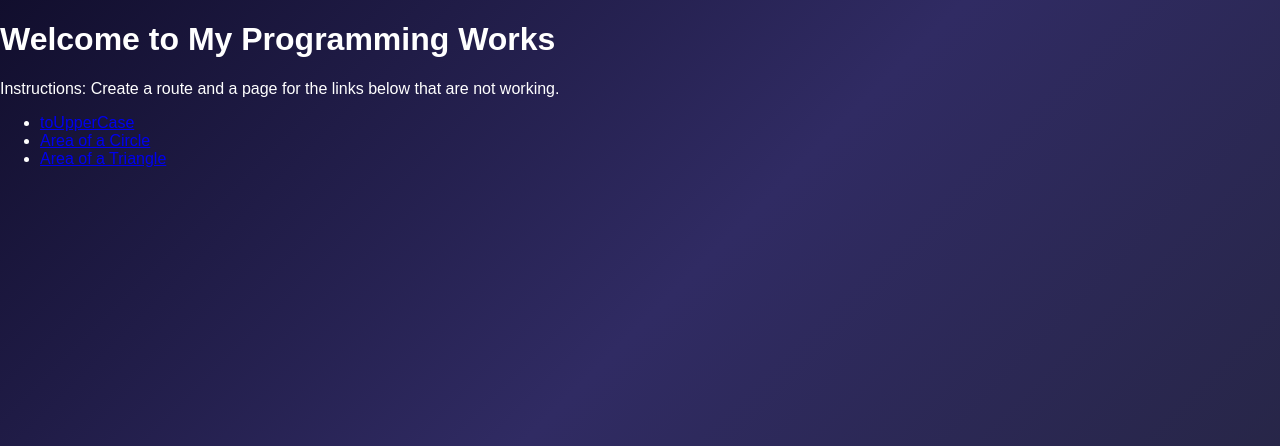
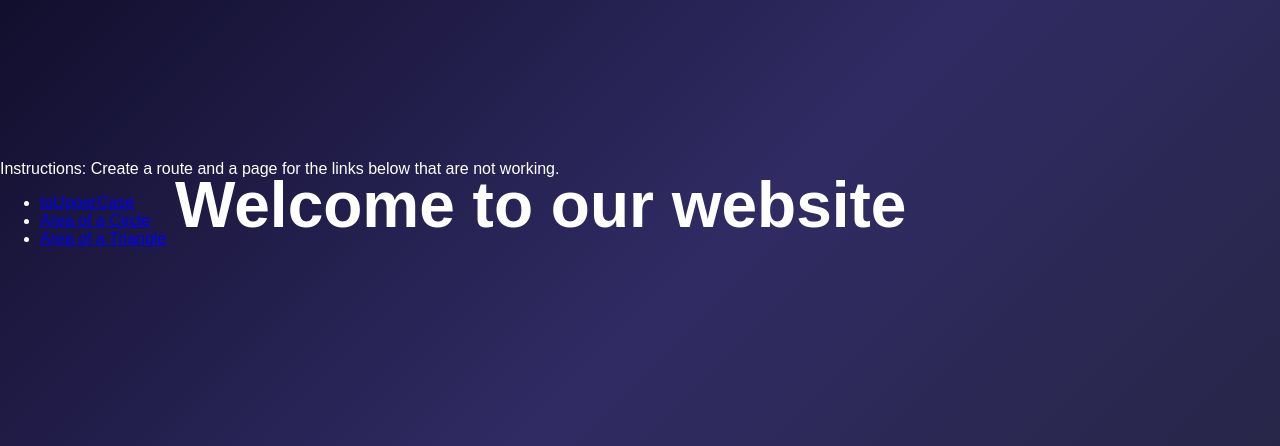
Before and after one commit to ProgrammerDaryl/website_portfolio, a Flask app: page / in a window 1280 px wide; the page is wider, and only the part inside the window is pictured. Shown: the part 74-520 px from the top of that part. Run offline with Flask 3, Linux system fonts and the light colour scheme.

Commit message:
Still working on home page

```diff
--- a/templates/index.html
+++ b/templates/index.html
@@ -33,11 +33,25 @@
             font-size: 1.2em;
             transition: color 0.3s;
         }
+        nav a:hover{
+            color: #744fe2;
+        }
         .logo {
             font-size: 1.5em;
             font-weight: bold;
             color: #f06292;
         }
+        h1{
+            font-size: 4em;
+            text-align: left;
+            font-weight: bold;
+            color: #ffffff;
+            position: relative;
+            top: 125px;
+            left: 175px;
+
+        }
+
     </style>
 </head>
 <body>
@@ -51,7 +65,7 @@
         </ul>
     </nav>
 
-    <h1>Welcome to My Programming Works</h1>
+    <h1>Welcome to our website</h1>
     <p>Instructions: Create a route and a page for the links below that are not working.</p>
 
 
```
Also changed, not shown: templates/profile.html (+2 -33 lines).
